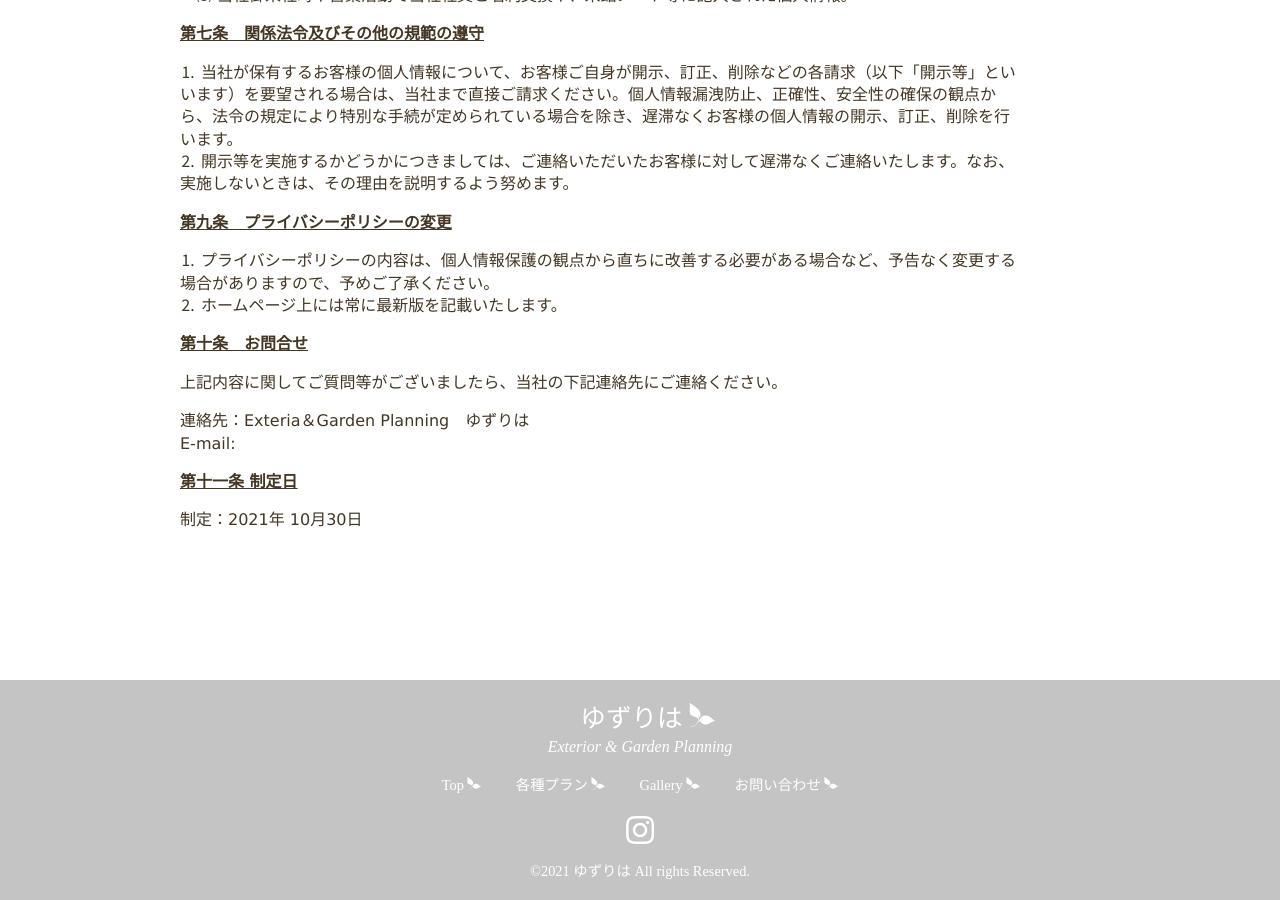
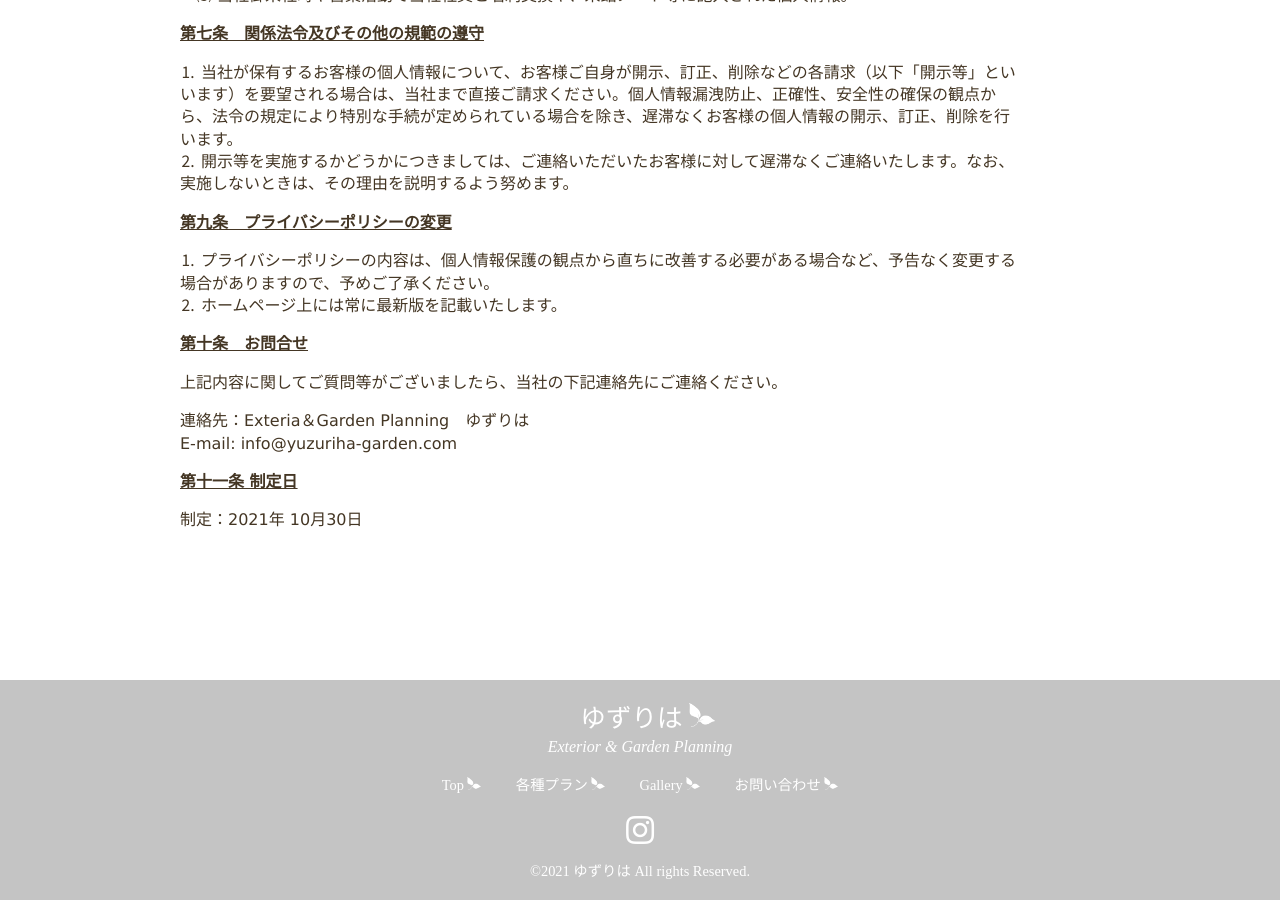
Before and after one commit to Yuppymam/yuzuriha, a Jekyll site: the page built from privacy-policy/index.html, in a window 1280 px wide and 900 px high, scrolled down 1826 px. Built offline with Jekyll 4.4.1, drawn with Linux system fonts in a browser that asks for light colours; nearby versions of some CDN libraries.

Commit message:
add policy detail

```diff
--- a/privacy-policy/index.html
+++ b/privacy-policy/index.html
@@ -85,7 +85,7 @@
   <ul>
     <li>上記内容に関してご質問等がございましたら、当社の下記連絡先にご連絡ください。</li>
   </ul>
-  <p>連絡先：Exteria＆Garden Planning　ゆずりは<br>E-mail: </p>
+  <p>連絡先：Exteria＆Garden Planning　ゆずりは<br>E-mail: info@yuzuriha-garden.com</p>
   <p class="policy-title">第十一条  制定日</p>
   <ul>
     <li>制定：2021年 10月30日</li>
```
